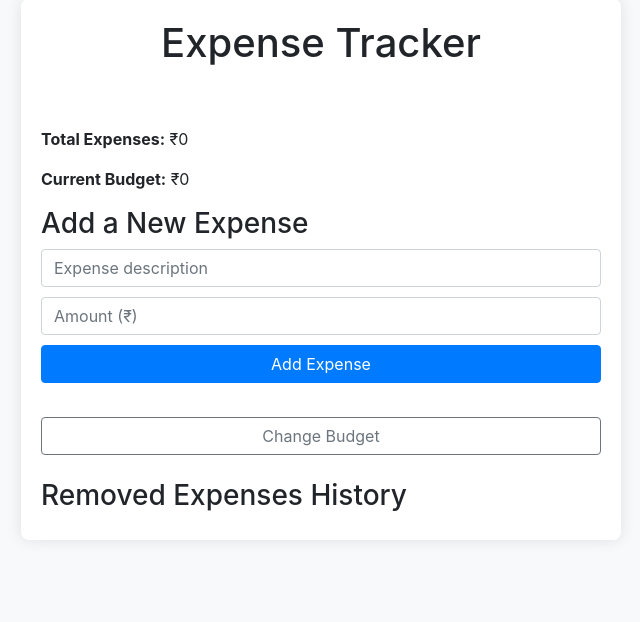
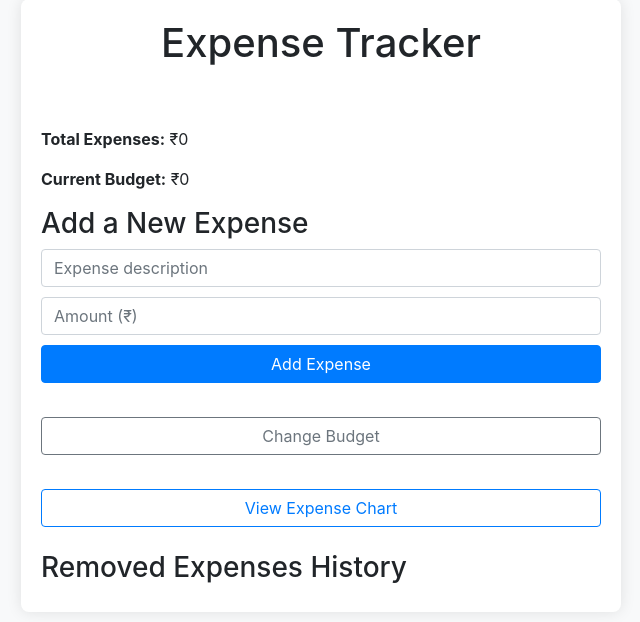
Before and after one commit to XreeceX/Expense-Checker, a Flask app: page / in a window 1280 px wide. Shown: the part 21-643 px from the top of the page, without its empty margins (319-959 px from the left). Run offline with Flask 3, Linux system fonts and the light colour scheme; some libraries are stand-ins or nearby versions.

Commit message:
Added new Chart/Graph to the expense and updates the existing files to fit the data

```diff
--- a/app.py
+++ b/app.py
@@ -9,7 +9,7 @@ removed_expenses = []
 # Default budget
 budget = 0
 
-@app.route("/", methods=["GET", "POST"])
+@app.route('/', methods=["GET", "POST"])
 def index():
     global expenses
     global budget
@@ -29,6 +29,16 @@ def index():
         alert = "You've exceeded the budget!"
 
     return render_template("index.html", expenses=expenses, total=total, budget=budget, alert=alert, removed_expenses=removed_expenses)
+
+
+@app.route("/chart", methods=["GET","POST"])
+def chart():
+    monthly_expenses = sum(expense['amount'] for expense in expenses)
+    monthly_budget = budget if budget else 0
+    monthly_expenses = monthly_expenses if monthly_expenses else 0
+
+    return render_template("chart.html", monthly_expenses=monthly_expenses, monthly_budget=monthly_budget)
+
 
 @app.route("/remove_expense", methods=["POST"])
 def remove_expense():
--- a/templates/index.html
+++ b/templates/index.html
@@ -70,6 +70,8 @@
 
         <br>
         <a href="/set_budget" class="btn btn-outline-secondary btn-block">Change Budget</a>
+        <br>
+        <a href="/chart" class="btn btn-outline-primary btn-block">View Expense Chart</a>
 
         <h3 class="mt-4">Removed Expenses History</h3>
         <ul class="list-group">
```
